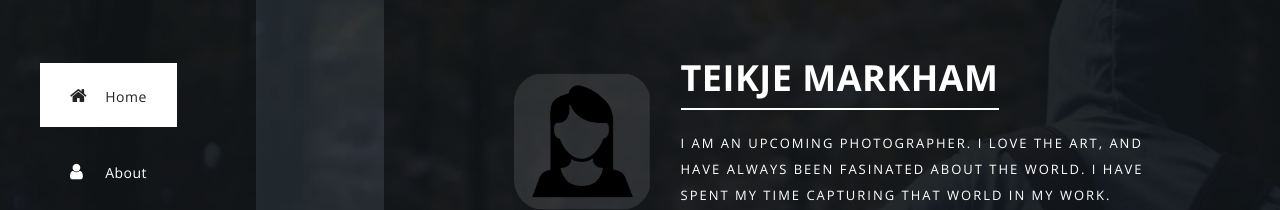
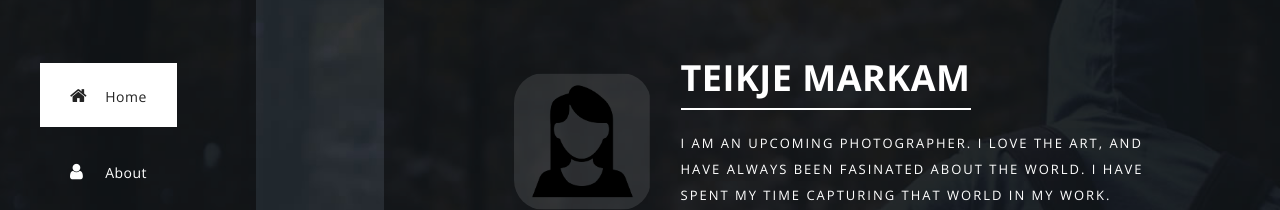
Before and after one commit to Dragomir-0/Dragomir-0.github.io, a plain HTML site: page index.html in a window 1280 px wide. Shown: the part 188-398 px from the top of the page. Drawn offline with nearby package versions, Linux system fonts and the light colour scheme.

Commit message:
Update index.html

```diff
--- a/index.html
+++ b/index.html
@@ -3,13 +3,13 @@
     <head>
         <meta charset="utf-8">
         <meta http-equiv="X-UA-Compatible" content="IE=edge,chrome=1">
-        <title>Teikje Markham |Photographer</title>
+        <title>Teikje Markam |Photographer</title>
 
         <meta name="description" content="">
         <meta name="viewport" content="width=device-width, initial-scale=1">
 
         <link rel="icon" href="img/mini_logo.png">
-        <meta property="og:title" content="Teikje Markham -Photographer" />
+        <meta property="og:title" content="Teikje Markam -Photographer" />
     	<meta property="og:description" content="For me the camera is a sketchbook an instrument of intuition and spontaneity...">
     	<meta property="og:image" content="img/WebImage.png">
 
@@ -62,7 +62,7 @@
                       <div class="author-image"><img src="img/author_image.png" alt="Author Image"></div>
                   </div>
                   <div class="col-md-9">
-                      <h2>Teikje Markham</h2>
+                      <h2>Teikje Markam</h2>
                       <p>I am an upcoming photographer. I love the art, and have always been fasinated about the world. I have spent my time capturing that world in my work. Now I have the previllige of shareing that world with everyone.</p>
                       <div class="main-btn"><a href="#2">Read More</a></div>
                       <div class="fb-btn"><a rel="nofollow" href="https://web.facebook.com/teikje.markram">Our FB Page</a></div>
```
